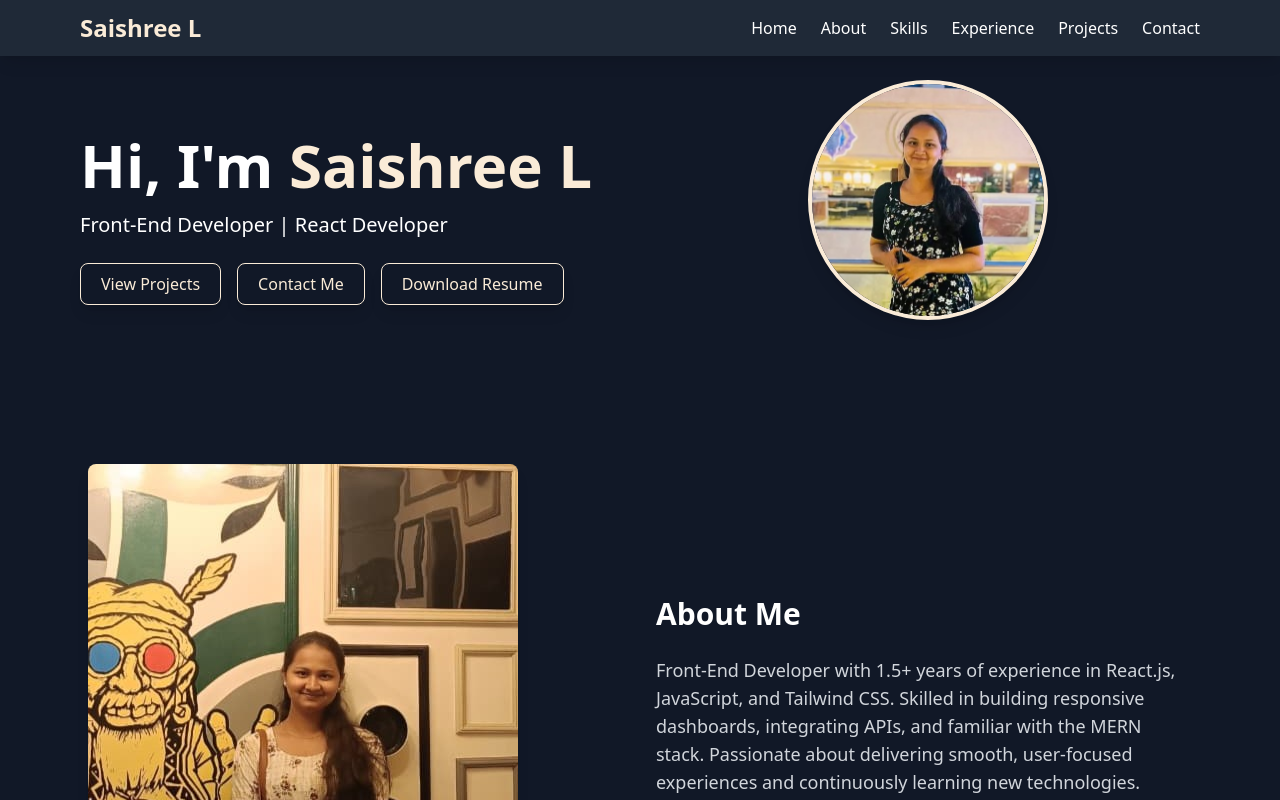
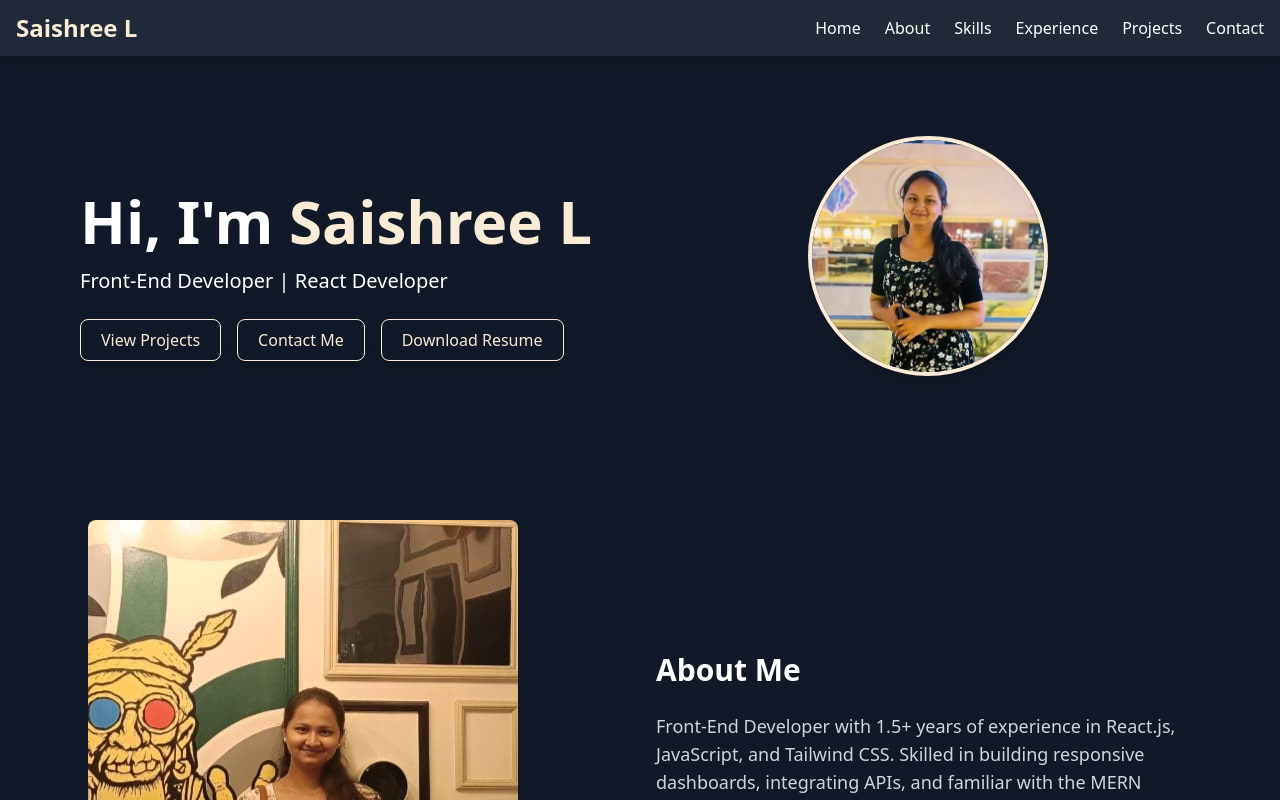
Before and after one commit to Saishree9/portfolio, a React (Vite) app: page / in a window 1280 px wide. Shown: the top 800 px of the page. Built offline with nearby package versions, Linux system fonts and the light colour scheme.

Commit message:
skill updated

```diff
--- a/src/index.css
+++ b/src/index.css
@@ -4,4 +4,5 @@
 
 html {
   scroll-behavior: smooth;
+  background: #111827;
 }
--- a/src/pages/Hero.jsx
+++ b/src/pages/Hero.jsx
@@ -34,7 +34,8 @@ export default function Hero() {
             Contact Me
           </Link>
           <a
-            href="https://drive.google.com/uc?export=download&id=1YASHlciLv8wFnL1mWSZHIF7u4k0yBTDv"
+            href="https://drive.google.com/uc?export=download&id=1B6LmhTY2qtAlYUgvD3N6AG4YCeN_zwit"
+
             target="_blank"
             rel="noreferrer"
             className="px-5 py-2 rounded-lg shadow-lg border border-[#FAEBD7] text-[#FAEBD7] hover:scale-105 transition duration-300 cursor-pointer"
--- a/src/pages/Navbar.jsx
+++ b/src/pages/Navbar.jsx
@@ -7,8 +7,8 @@ export default function Navbar() {
   const links = ["Home", "About", "Skills", "Experience", "Projects", "Contact"];
 
   return (
-    <nav className="fixed w-full bg-gray-800 shadow-lg z-50">
-      <div className="max-w-6xl mx-auto px-4 py-3 flex justify-between items-center">
+    <nav className=" bg-gray-800 shadow-lg z-50 ">
+      <div className="px-4 py-3 flex justify-between items-center">
         <h1 className="text-2xl font-bold text-[#FAEBD7]">Saishree L</h1>
 
         {/* Desktop Menu */}
--- a/src/pages/Skills.jsx
+++ b/src/pages/Skills.jsx
@@ -91,7 +91,7 @@ export default function Skills() {
       {/* Modal */}
       {selectedSkill && (
         <div className="fixed inset-0 bg-black bg-opacity-50 flex items-center justify-center px-4 z-50">
-          <div className="bg-white rounded-2xl shadow-lg max-w-md w-full p-6 relative">
+          <div className="bg-[#FAEBD7] rounded-2xl shadow-lg max-w-md w-full p-6 relative">
             {/* Close button */}
             <button
               className="absolute top-3 right-3 text-gray-500 hover:text-black text-xl"
@@ -100,7 +100,7 @@ export default function Skills() {
               ✖
             </button>
             {/* Modal Content */}
-            <h3 className="text-xl font-bold mb-4 flex items-center gap-2">
+            <h3 className="text-xl font-bold mb-4 flex items-center gap-2 text-gray-900">
               {selectedSkill.icon} {selectedSkill.name}
             </h3>
             <ul className="list-disc list-inside space-y-2 text-gray-700">
```
